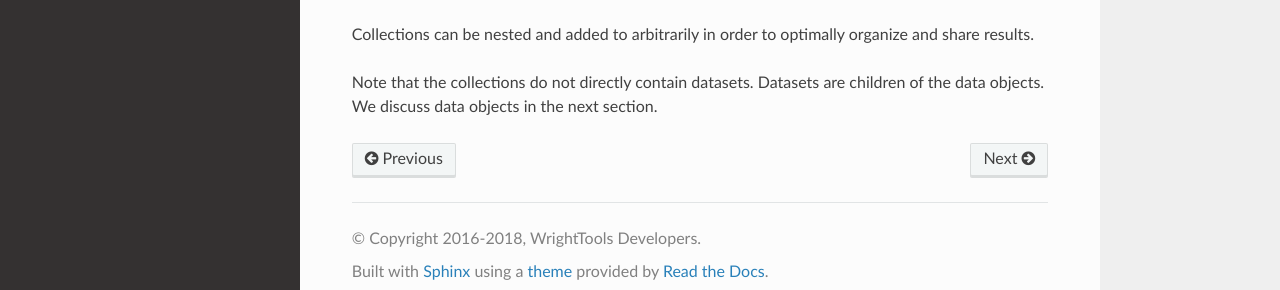
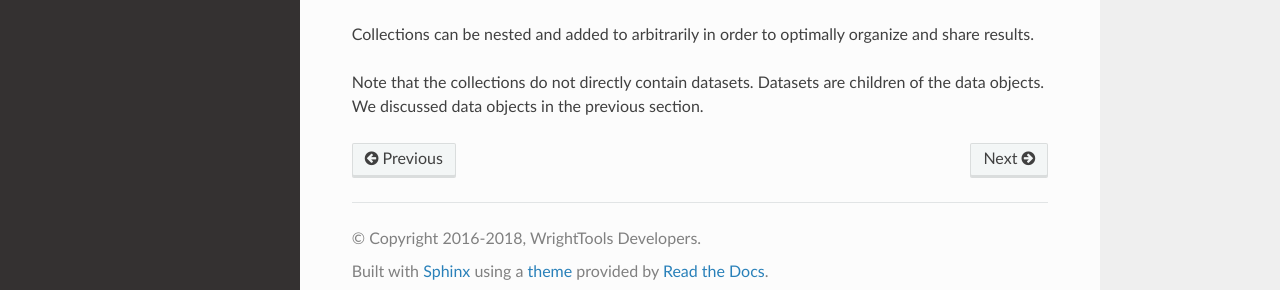
Before and after one commit to wright-group/WrightTools, a Sphinx documentation site: the page built from docs/collection.rst, in a window 1280 px wide and 900 px high, scrolled down 852 px. Shown: the part 592-882 px from the top of the window. Built offline with Sphinx 7.4.7 and the Read the Docs theme 2.0.0, drawn with Linux system fonts in a browser that asks for light colours; pages that are not in the unit, such as notebooks, are missing from menus; the version number could not be read and is left out.

Commit message:
Update collection.rst

```diff
--- a/docs/collection.rst
+++ b/docs/collection.rst
@@ -78,4 +78,4 @@ Collections can be nested and added to arbitrarily in order to optimally organiz
 
 Note that the collections do not directly contain datasets.
 Datasets are children of the data objects.
-We discuss data objects in the next section.
+We discussed data objects in the previous section.
```
